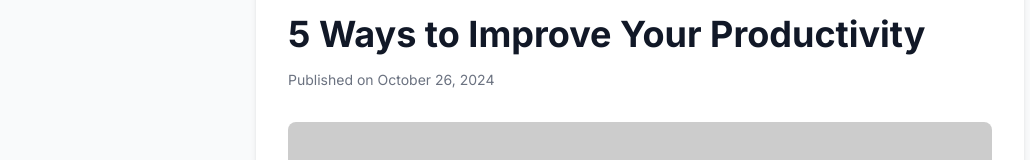
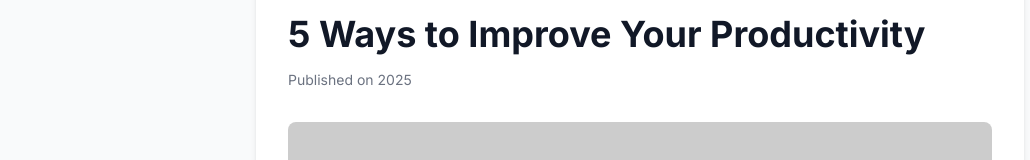
Before and after one commit to kalamatimanisha/KManisha.github.io, a plain HTML site: page blog_post.html in a window 1280 px wide. Shown: the part 138-298 px from the top of the page, without its empty margins (0-1030 px from the left). Drawn offline with nearby package versions, Linux system fonts and the light colour scheme; placeholder pictures from the web are drawn by us.

Commit message:
Update blog_post.html

```diff
--- a/blog_post.html
+++ b/blog_post.html
@@ -30,7 +30,7 @@
     <main class="py-12 px-4">
         <article class="container mx-auto max-w-3xl bg-white p-8 rounded-lg shadow-md">
             <h1 class="text-4xl font-bold text-gray-900 mb-4">5 Ways to Improve Your Productivity</h1>
-            <p class="text-sm text-gray-500 mb-8">Published on October 26, 2024</p>
+            <p class="text-sm text-gray-500 mb-8">Published on 2025</p>
 
             <img class="rounded-lg mb-8 w-full" src="https://placehold.co/800x400/94a3b8/e2e8f0?text=Blog+Post+Image" alt="Placeholder image for blog post">
 
@@ -78,4 +78,5 @@
         </div>
     </footer>
 </body>
+
 </html>
```
